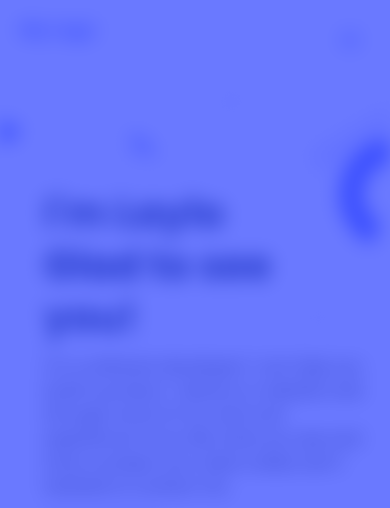
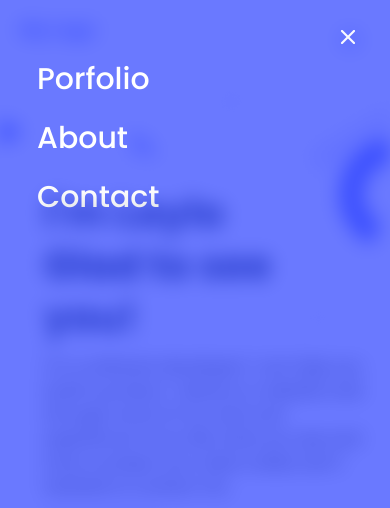
Before and after one commit to Laylo309/My_Portfolio, a plain HTML site: page index.html in a window 390 px wide. Both pictures are taken after a click on the element 350 px from the left and 43 px from the top of the page. Shown: the top 508 px of the page. Drawn offline with Linux system fonts and the light colour scheme.

Commit message:
Add mobile menu functionality

```diff
--- a/index.html
+++ b/index.html
@@ -47,7 +47,6 @@
     <section class="social-media">
       <h6 class="social-media-text">LET’S CONNECT</h6>
       <ul class="social-media-icons">
-
         <li>
           <a href="https://twitter.com/home?lang=en">
             <img class="icons" src="./Images/social_media/Vector.png" alt="laylo's twitter">
@@ -73,7 +72,7 @@
     </section>
   </section>
   <section class="works-section">
-    <ul class="works">
+    <ul class="works" id="section-1">
       <li class="tonic">
         <img src="./Images/pages/SnapshootPortfolio.png" alt="project background image" class="image-responsive">
         <div>
@@ -163,7 +162,7 @@
     </ul>
   </section>
   <section class="about">
-    <div class="about-menu">
+    <div class="about-menu" id="section-2">
       <!-- <div class="about-text"> -->
       <h2 class="about-title">About<br>Myself</h2>
       <p class="about-info">I’m a software developer! I can help you build a product , feature or
@@ -236,7 +235,7 @@
     </ul>
   </section>
   <section class="last-page">
-    <div class="contact-me">
+    <div class="contact-me" id="section-3">
       <h2 class="contact-title">Contact me</h2>
       <p class="contact-info">If you have an application you are interested in developing, a feature that
         you need built or a project that needs coding. I’d love to help with it </p>
@@ -246,7 +245,6 @@
             <label for="name"></label>
             <input type="text" id="name" name="user_name" placeholder="Full name" maxlength="30" required>
           </li>
-
           <li class="email">
             <label for="email"></label>
             <input type="email" id="email" name="user_email" placeholder="Email address" required>
@@ -263,6 +261,8 @@
       </form>
     </div>
   </section>
+
   <script src="/js/main.js"></script>
 </body>
+
 </html>
--- a/js/main.js
+++ b/js/main.js
@@ -1,18 +1,45 @@
+const div = document.createElement('div');
 const hamBttn = document.querySelector('.menu');
 const mainpage = document.querySelector('.main-page');
 const header = document.querySelector('header');
 const worksSection = document.querySelector('.works-section');
-
 const blurElements = [mainpage, header, worksSection];
 
-hamBttn.addEventListener('click', () => {
-  const div = document.createElement('div');
+hamBttn.addEventListener('click', function() {
+  // Create div for mobile menu
   div.id = 'overlay';
+  div.innerHTML =
+  '<img src="/Images/cancel.png" class="cancelBttn"></img>'+
+  '<ul class="mobile-menu-ul">'+
+    '<li class="mobile-menu-li" id="1">Porfolio</li>'+
+    '<li class="mobile-menu-li" id="2">About</li>'+
+    '<li class="mobile-menu-li" id="3">Contact</li>'+
+  '</ul>';
   document.body.appendChild(div);
   div.style.display = 'block';
-
-  // Modify main-page css
+  // Add css class to behind sections
   for (let i = 0; i < blurElements.length; i += 1) {
     blurElements[i].classList.add('blur-content');
   }
-});
+  // Add listener for closing menu
+  const mobileMenu = document.querySelector(".cancelBttn");
+  mobileMenu.addEventListener('click', function(){
+    div.remove();
+    UnBlurSections();
+  })
+  // Adding listeners to li tags
+  const sections = document.querySelectorAll(".mobile-menu-li");
+  for (i = 0; i < sections.length; i += 1) {
+    sections[i].addEventListener('click', function(event){
+      div.remove();
+      UnBlurSections();
+      window.location.hash = "section-"+event.target.id;
+    });
+  }
+})
+
+function UnBlurSections(){
+  for (let i = 0; i < blurElements.length; i += 1) {
+    blurElements[i].classList.remove('blur-content');
+  }
+}
--- a/styles.css
+++ b/styles.css
@@ -19,6 +19,24 @@
   opacity: 0.7;
   z-index: 2;
   cursor: pointer;
+}
+
+.cancelBttn {
+  float: right;
+  padding: 25px 30px;
+}
+
+.mobile-menu-ul {
+  margin-top: 50px;
+  float: left;
+}
+
+.mobile-menu-li {
+  padding: 7px;
+  margin-left: 30px;
+  font-size: 30px;
+  color: #FFFFFF;
+  font-weight: 500;
 }
 
 h2 {
```
